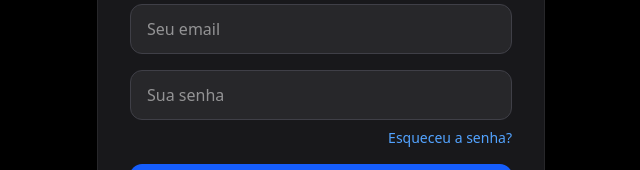
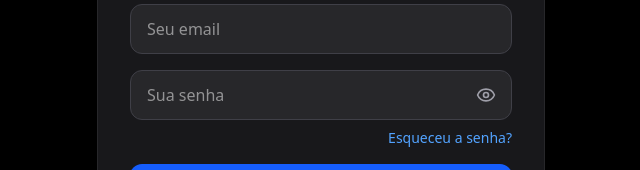
Before and after one commit to CaiqueSeabra/Seabra-Press-o-Pro, a React (Vite) app: page / in a window 1280 px wide. Shown: the part 305-475 px from the top of the page, without its empty margins (319-959 px from the left). Built offline with nearby package versions, Linux system fonts and the light colour scheme; no server answers.

Commit message:
feat: Add password visibility toggle
Introduce an eye icon to toggle password visibility in the login and registration forms. This enhances user experience by allowing users to verify their input.

```diff
--- a/src/App.tsx
+++ b/src/App.tsx
@@ -7,7 +7,7 @@
 import { Measurement, Period } from './types';
 import { db } from './firebase';
 import { collection, addDoc, deleteDoc, doc, onSnapshot, query, orderBy, serverTimestamp, Timestamp } from 'firebase/firestore';
-import { Activity, LogOut, FileDown, AlertTriangle, AlertOctagon, Share2 } from 'lucide-react';
+import { Activity, LogOut, FileDown, AlertTriangle, AlertOctagon, Share2, Eye, EyeOff } from 'lucide-react';
 import { isToday } from 'date-fns';
 import { analyzeRisk } from './lib/bloodPressure';
 import { cn } from './lib/utils';
@@ -279,6 +279,7 @@
   const [error, setError] = useState('');
   const [resetMessage, setResetMessage] = useState('');
   const [loading, setLoading] = useState(false);
+  const [showPassword, setShowPassword] = useState(false);
 
   const handleEmailAuth = async (e: React.FormEvent) => {
     e.preventDefault();
@@ -365,17 +366,28 @@
             onChange={(e) => setEmail(e.target.value)}
             className="w-full bg-zinc-800 border border-zinc-700 text-white rounded-xl px-4 py-3 focus:outline-none focus:border-blue-500 transition-colors"
             required
+            autoComplete="email"
           />
           <div className="space-y-2">
+            <div className="relative">
               <input
-              type="password"
+                type={showPassword ? "text" : "password"}
                 placeholder="Sua senha"
                 value={password}
                 onChange={(e) => setPassword(e.target.value)}
-              className="w-full bg-zinc-800 border border-zinc-700 text-white rounded-xl px-4 py-3 focus:outline-none focus:border-blue-500 transition-colors"
+                className="w-full bg-zinc-800 border border-zinc-700 text-white rounded-xl pl-4 pr-12 py-3 focus:outline-none focus:border-blue-500 transition-colors"
                 required
                 minLength={6}
+                autoComplete={isRegistering ? "new-password" : "current-password"}
               />
+              <button
+                type="button"
+                onClick={() => setShowPassword(!showPassword)}
+                className="absolute right-3 top-1/2 -translate-y-1/2 text-zinc-400 hover:text-white transition-colors p-1"
+              >
+                {showPassword ? <EyeOff className="w-5 h-5" /> : <Eye className="w-5 h-5" />}
+              </button>
+            </div>
             {!isRegistering && (
               <div className="flex justify-end">
                 <button
```
Lines whose indentation alone changed are shown as unchanged.
